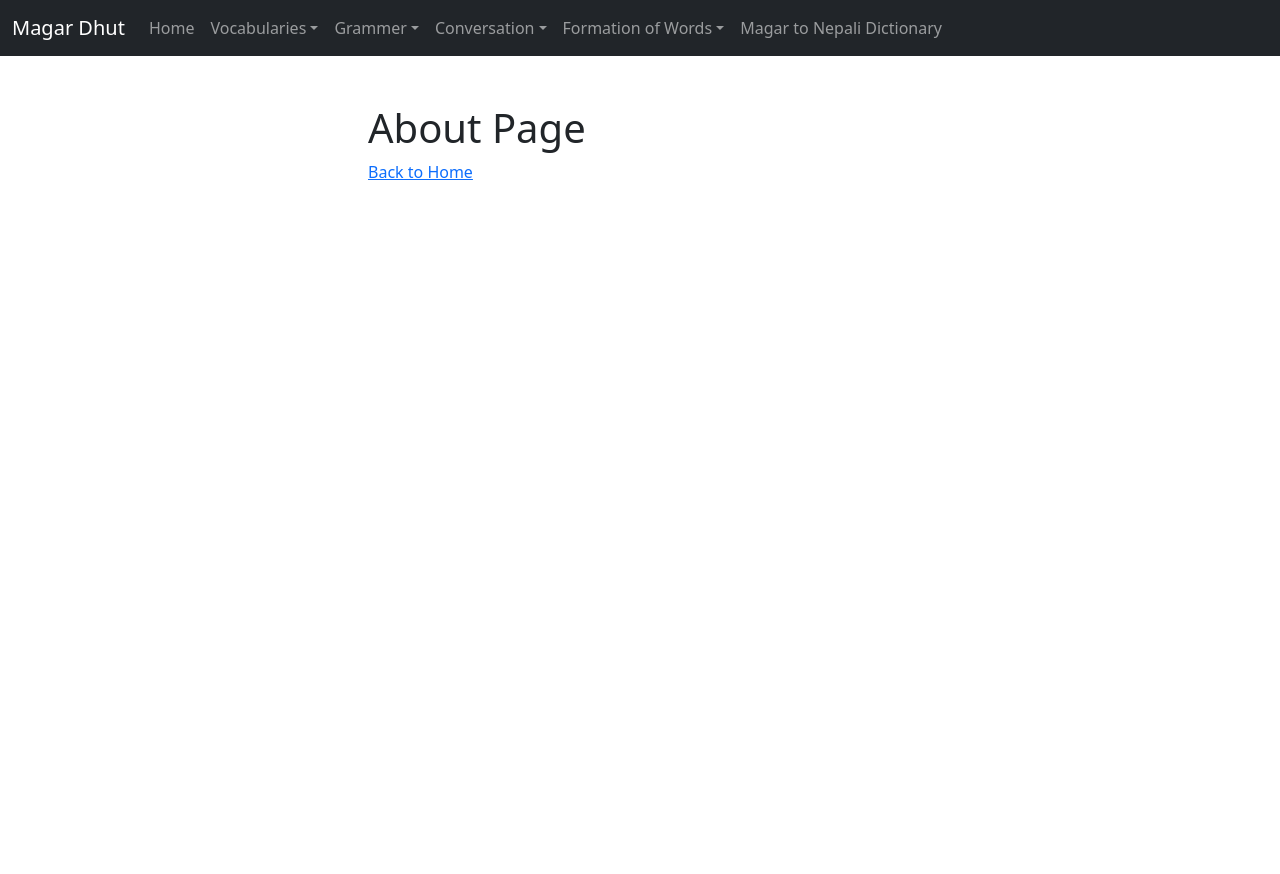
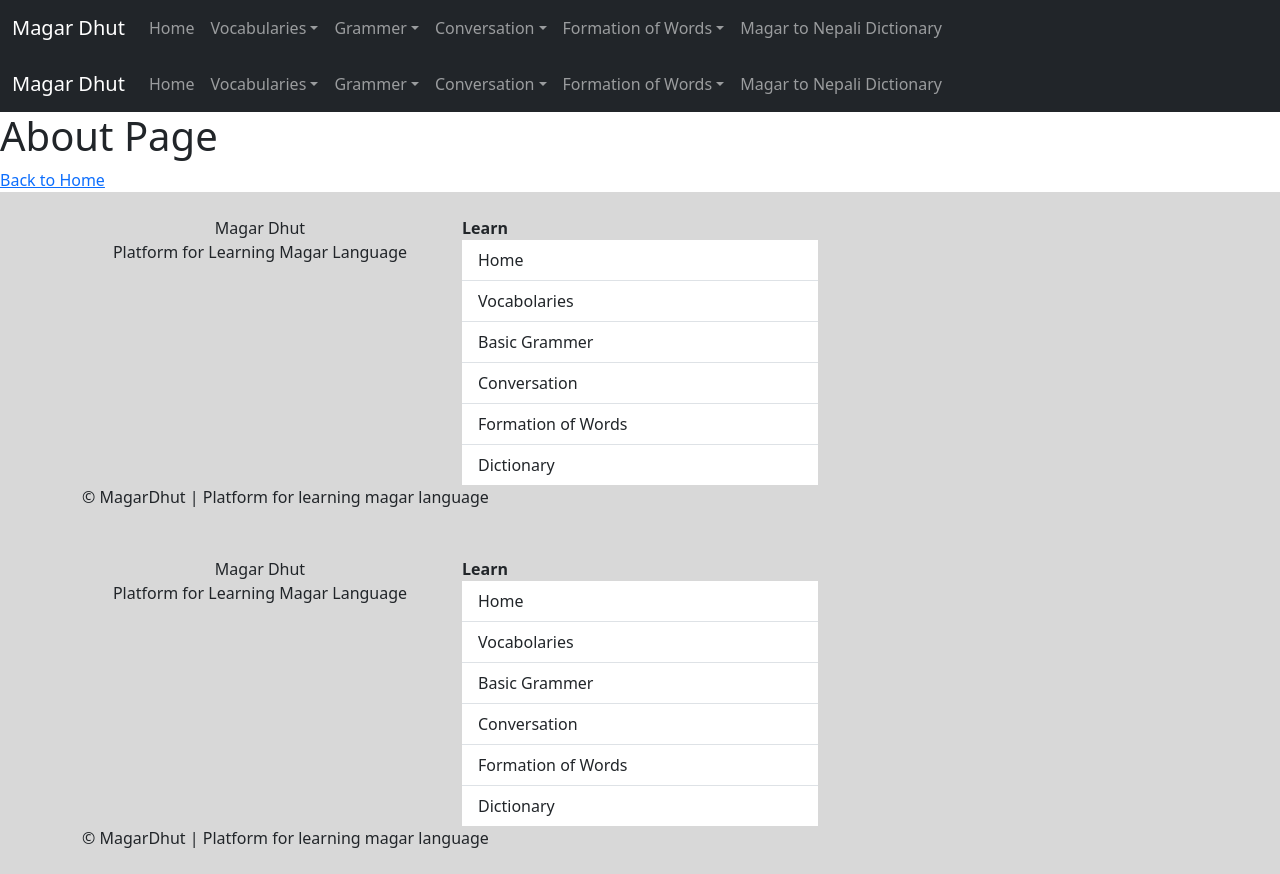
Before and after one commit to msucil/magardhut, a Next.js app: page /about in a window 1280 px wide. Before the commit the page ends 800 px from the top, so only its background shows below. Built offline with nearby package versions, Linux system fonts and the light colour scheme.

Commit message:
Fix lint issue

```diff
--- /dev/null
+++ b/src/components/footer/footer.tsx
@@ -0,0 +1,34 @@
+
+function Footer() {
+    return (<>
+        <footer style={{ backgroundColor: '#8080804f' }}>
+            <div className="container pt-4 pb-4">
+                <div className="row bg-grey ">
+                    <div className="col-md-4 text-center">
+                        <div >Magar Dhut</div>
+                        <div>Platform for Learning Magar Language</div>
+                    </div>
+                    <div className="col-md-4">
+                        <div><strong>Learn</strong></div>
+                        <ul className="list-group list-group-flush">
+                            <li className="list-group-item">Home</li>
+                            <li className="list-group-item">Vocabolaries</li>
+                            <li className="list-group-item">Basic Grammer</li>
+                            <li className="list-group-item">Conversation</li>
+                            <li className="list-group-item">Formation of Words</li>
+                            <li className="list-group-item">Dictionary</li>
+                        </ul>
+                    </div>
+                    <div className="col-md-4"></div>
+                </div>
+                <div className="row">
+                    <div className="col-md-12">
+                        &copy; MagarDhut | Platform for learning magar language
+                    </div>
+                </div>
+            </div>
+        </footer>
+    </>);
+}
+
+export default Footer;
--- a/src/components/layout/layout.module.scss
+++ /dev/null
@@ -1,5 +0,0 @@
-.container {
-    max-width: 36rem;
-    padding: 0 1rem;
-    margin: 3rem auto 6rem;
-}
--- a/src/components/layout/layout.tsx
+++ b/src/components/layout/layout.tsx
@@ -1,8 +1,17 @@
-import { Component } from "react";
-import styles from "./layout.module.scss";
+import { Component, ReactElement, ReactNode } from "react";
+import { PageItemProps } from "react-bootstrap";
+import { ReactHTMLElement } from "react";
+import MainNavbar from "../mainnavbar/MainNavbar";
+import Footer from "../footer/footer";
 
-function Layout({children}){
-    return <div className={styles.container}>{children}</div>;
+function Layout({ children }: {children: ReactNode}) {
+    return (
+        <>
+        <MainNavbar/>
+        <div>{children}</div>
+        <Footer/>
+        </>
+    );
 }
 
 export default Layout;
--- a/src/pages/_app.tsx
+++ b/src/pages/_app.tsx
@@ -1,14 +1,16 @@
 import '@/styles/globals.scss'
 import type { AppProps } from 'next/app'
 import { Analytics } from '@vercel/analytics/react'
-import MainNavbar from '@/components/navbar/MainNavbar'
+import MainNavbar from '@/components/mainnavbar/MainNavbar'
+import Layout from '@/components/layout/layout'
 
 export default function App({ Component, pageProps }: AppProps) {
   return (
     <>
-      <MainNavbar/>
+      <Layout>
       <Component {...pageProps} />
       <Analytics />
+      </Layout>
     </>
   )
 }
--- a/src/styles/globals.scss
+++ b/src/styles/globals.scss
@@ -35,7 +35,7 @@
 // @import "badge";
 // @import "alert";
 // @import "progress";
-// @import "bootstrap/scss/list-group";
+@import "bootstrap/scss/list-group";
 // @import "bootstrap/scss/close";
 // @import "bootstrap/scss/toasts";
 // @import "bootstrap/scss/modal";
```
Also changed, not shown: package.json (+4 -4 lines), src/lib/posts.ts (+4 -4 lines), src/pages/index.tsx (+4 -6 lines), src/pages/posts/[id].tsx (+13 -7 lines), src/components/mainnavbar/MainNavbar.tsx (renamed from src/components/navbar/MainNavbar.tsx), 1 other file (tests, documents, lock files or other folders).
